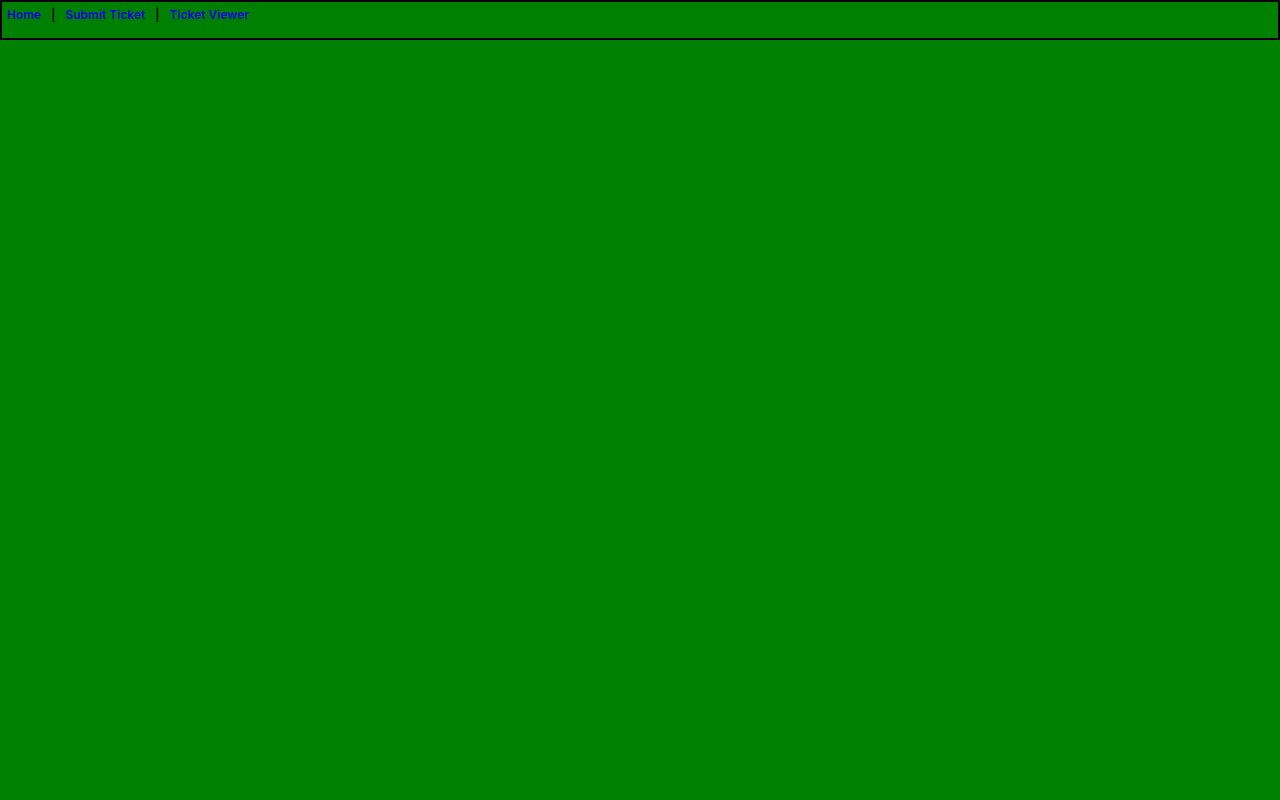
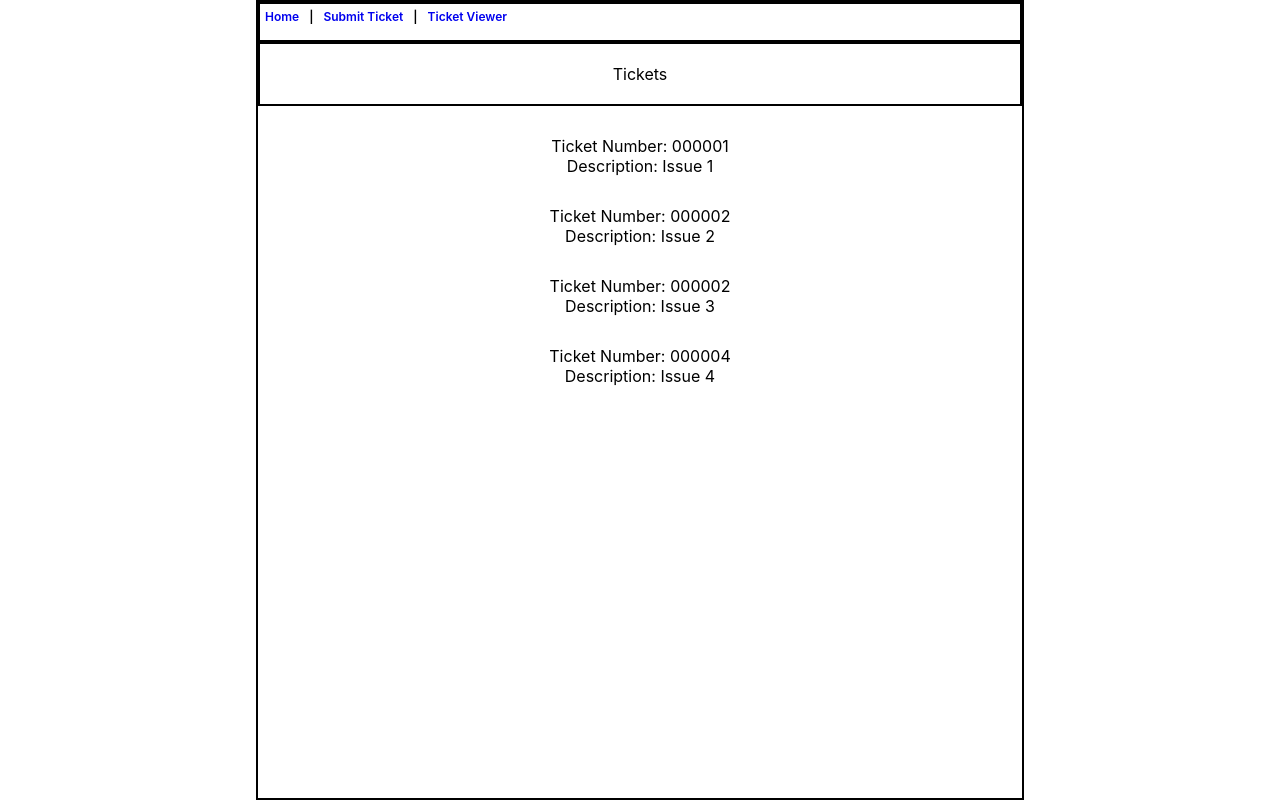
Before and after one commit to kjs17/react-ticket, a React (Create React App) app: page /view in a window 1280 px wide. Built offline with nearby package versions, Linux system fonts and the light colour scheme.

Commit message:
added tickets

```diff
--- a/src/components/ViewPage/ViewPage.css
+++ b/src/components/ViewPage/ViewPage.css
@@ -1,5 +1,20 @@
 #view_page {
     width: 100%;
     height: 100vh;
-    background-color: green;
 }
+
+.view_wrap {
+    width: 60%;
+    height: 100vh;
+    margin: auto;
+    border: 2px solid black;
+}
+
+.view_title {
+    width: 100%;
+    height: 8vh;
+    display: flex;
+    align-items: center;
+    justify-content: center;
+    border: 2px solid black;
+}
--- a/src/components/ViewPage/ViewPage.js
+++ b/src/components/ViewPage/ViewPage.js
@@ -1,14 +1,40 @@
 import React from 'react'
 import './ViewPage.css';
 import Navbar from '../Navbar/Navbar';
+import { ticketData } from "../../db";
 
 
 const ViewPage = () => {
   return (
     <div id='view_page'>
-      <Navbar/>
+      <div className= 'view_wrap'>
+        <Navbar/>
+        <div className='view_title'>Tickets</div>
+
+        <div>
+
+        {ticketData.map((ticket, index) => (
+          <div key={index} style={{marginTop:30}}>
+            <div>
+              <span>Ticket Number: </span>
+              <span>{ticket.ticketNum}</span>
+            </div>
+            <div>
+              <span>Description: </span>
+              <span>{ticket.description}</span>
+            </div>
+          </div>
+        ))}
+
+
+        </div>
+
+
+      </div>
+
     </div>
   )
 }
 
+
 export default ViewPage
--- /dev/null
+++ b/src/db/index.js
@@ -0,0 +1 @@
+export { default as ticketData } from "./ticketData";
--- /dev/null
+++ b/src/db/ticketData.js
@@ -0,0 +1,22 @@
+export default [
+    {
+      ticketNum: "000001",
+      description: "Issue 1",
+      status: "In Progress",
+    },
+    {
+      ticketNum: "000002",
+      description: "Issue 2",
+      status: "In Progress",
+    },
+    {
+      ticketNum: "000002",
+      description: "Issue 3",
+      status: "Closed",
+    },
+    {
+      ticketNum: "000004",
+      description: "Issue 4",
+      status: "Closed",
+    },
+  ];
```
